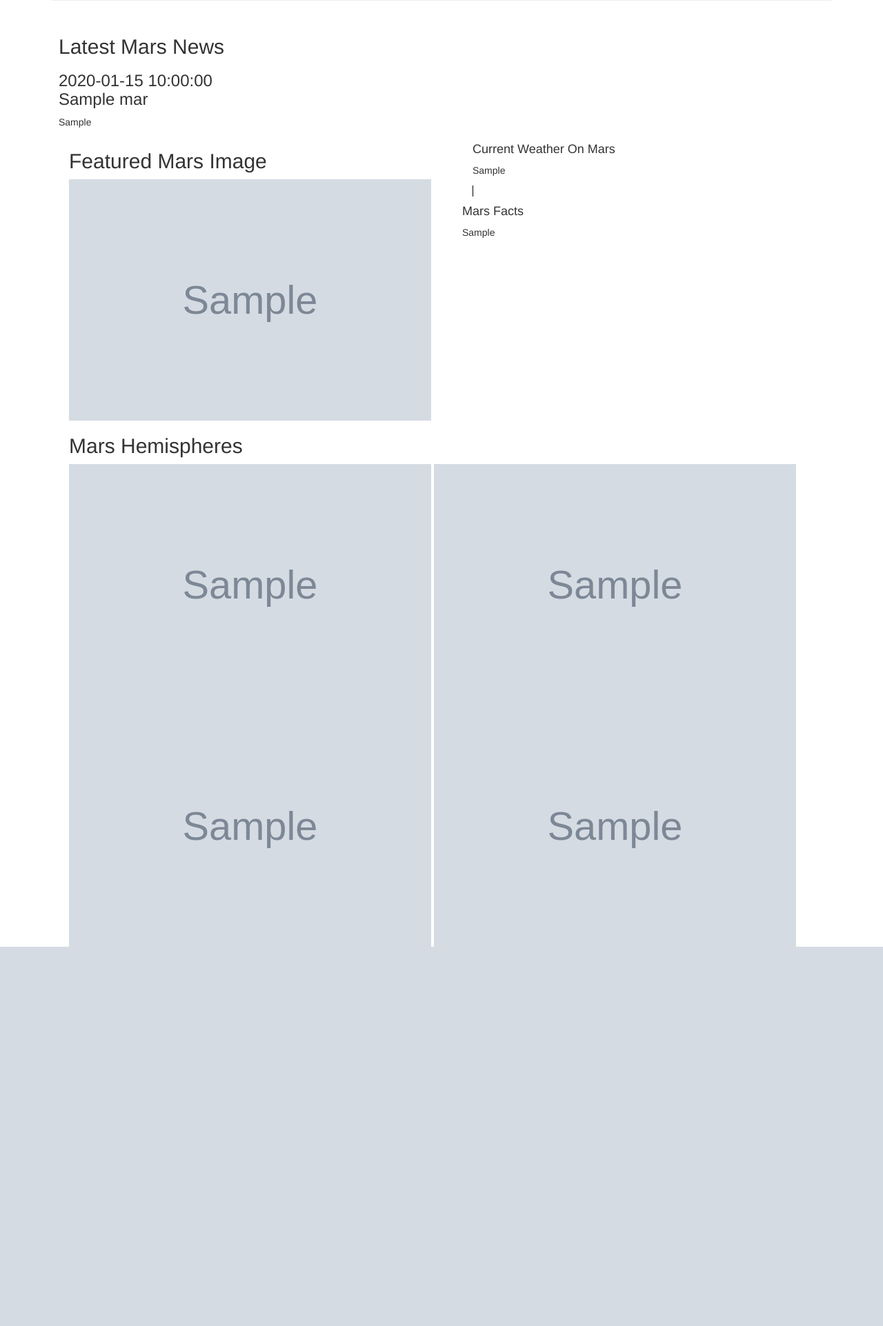
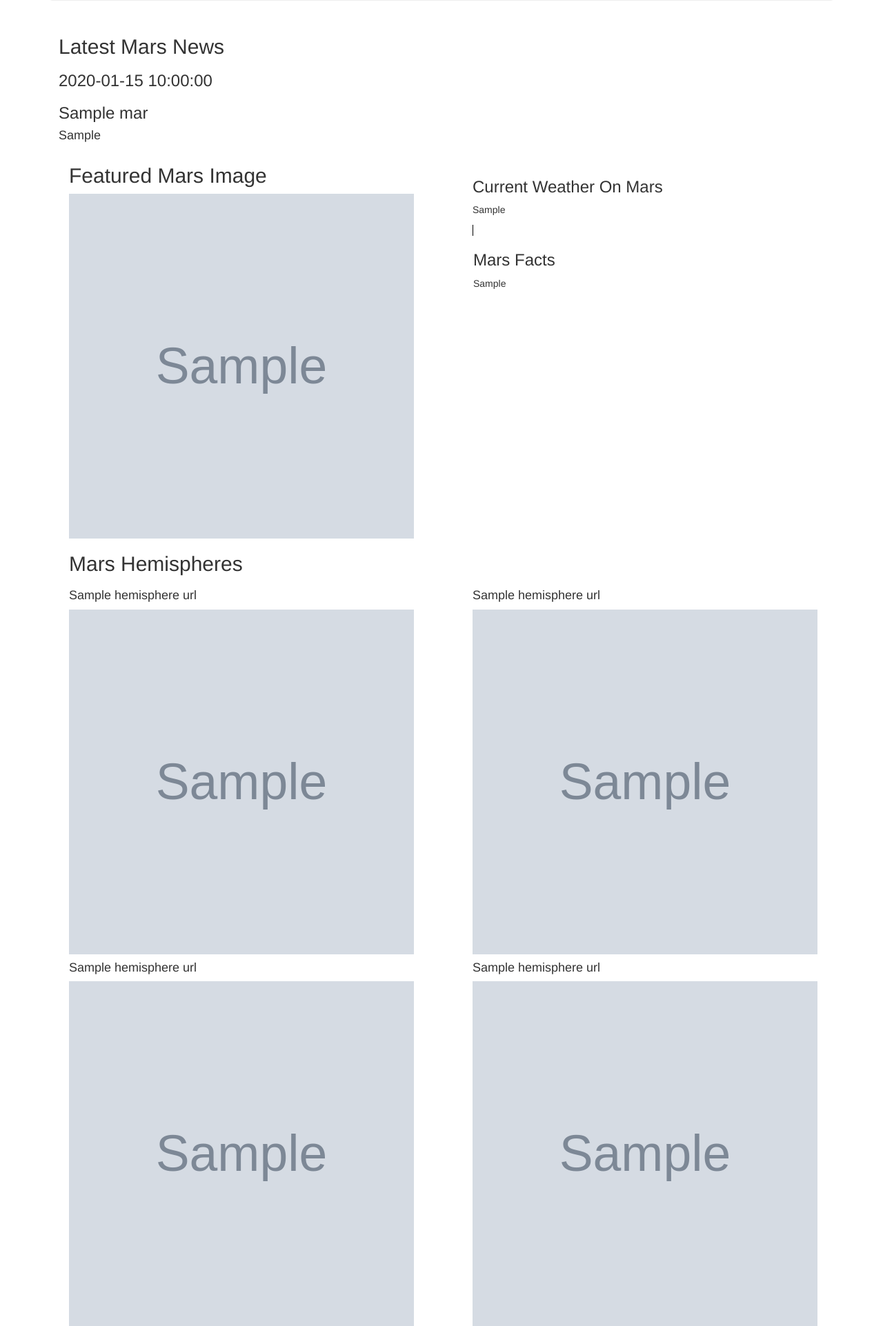
Before and after one commit to elzster/Mission-To-Mars, a Flask app: page / in a window 1280 px wide. Shown: the part 255-2178 px from the top of the page at 69% size. Before the commit the page ends 1628 px from the top, so only its background shows below. Run offline with Flask 2, Linux system fonts and the light colour scheme; grey boxes marked "Sample" are stand-in pictures; a database or web service that is not in the repository returns one stand-in record (values such as "Sample title"); some libraries are stand-ins or nearby versions.

Commit message:
update to files

```diff
--- a/scrape_mars.py
+++ b/scrape_mars.py
@@ -76,7 +76,7 @@ def scrape_marsFacts():
     browser.visit(url)
     html=browser.html
     soup = bs(html, 'html.parser')
-    tables_df = ((pd.read_html(url))[1]).rename(columns={0: "Attribute", 1: "Value"})
+    tables_df = ((pd.read_html(url))[0]).rename(columns={0: "Attribute", 1: "Value"})
     html_table = (tables_df.to_html()).replace('\n', '')
 
     mars_web['mars_data'] = html_table
--- a/templates/index.html
+++ b/templates/index.html
@@ -8,13 +8,15 @@
   <title>Mission to Mars!!!</title>
   <link rel="stylesheet" href="https://maxcdn.bootstrapcdn.com/bootstrap/3.3.7/css/bootstrap.min.css">
   <style>
-      img {
+    img {
         vertical-align: middle;
-        height: 350px;
-        width: 525px;
+        height: 500px;
+        width: 500px;
     }
     .border {
       border-right: 1px solid black;
+    }
+    h2 {
     }
   </style>
 </head>
@@ -31,24 +33,27 @@
     <div class="row">
       <div class="col-md-12">
         <h2 class="heading">Latest Mars News</h2>
-        <b><h3 class="heading">{{mars.latest_news_date}}<br>{{mars.latest_news_title}}</h3></b>
-        <p>{{mars.latest_news_paragraph}}</p>
+        <b><h3 class="heading">{{mars.latest_news_date}}</h3></b>
+        <b><h3 class="heading">{{mars.latest_news_title}}</h3></b>
+        <h4>{{mars.latest_news_paragraph}}</h4>
 
     <div class="container">
       <div class="row">
+        <div class ="col-md-12">
+        </div>
         <div class="col-md-5">
           <h2 class="heading">Featured Mars Image</h2>
           <img src="{{mars.featured_image}}">
         </div>
         <div class="col-md-1">
         </div>
-        <div class="col-md-5">
+        <div class="col-md-5" style="padding-top: 20px;">
             <span class="border">
-            <b><h4>Current Weather On Mars</h4></b>
+            <b><h3>Current Weather On Mars</h3></b>
               <p>{{mars.mars_weather}}</p>
             </span>
-            <div class="row">
-              <h4 class="header"> Mars Facts</h4>
+            <div class="row" style="padding-left: 16px;">
+              <h3 class="header" > Mars Facts</h3>
                 <table>
                   {{mars.mars_data|safe}}
                 </table>
@@ -60,16 +65,26 @@
       <div class="row">
         <div class="col-md-12">
             <h2 class="heading">Mars Hemispheres</h2>
+        </div>
+        <div class="col-md-6">
             {% for x in mars.hemisphere_urls[0] %}
+            <h4>{{x.title}}</h4>
             <img src="{{x.img_url}}">
             {% endfor %}
+
             {% for x in mars.hemisphere_urls[1] %}
+            <h4>{{x.title}}</h4>
             <img src="{{x.img_url}}">
             {% endfor %}
+        </div>
+        <div class="col-md-6">
             {% for x in mars.hemisphere_urls[2] %}
+            <h4>{{x.title}}</h4>
             <img src="{{x.img_url}}">
             {% endfor %}
+
             {% for x in mars.hemisphere_urls[3] %}
+            <h4>{{x.title}}</h4>
             <img src="{{x.img_url}}">
             {% endfor %}
         </div>
```
Also changed, not shown: 1 other file.
